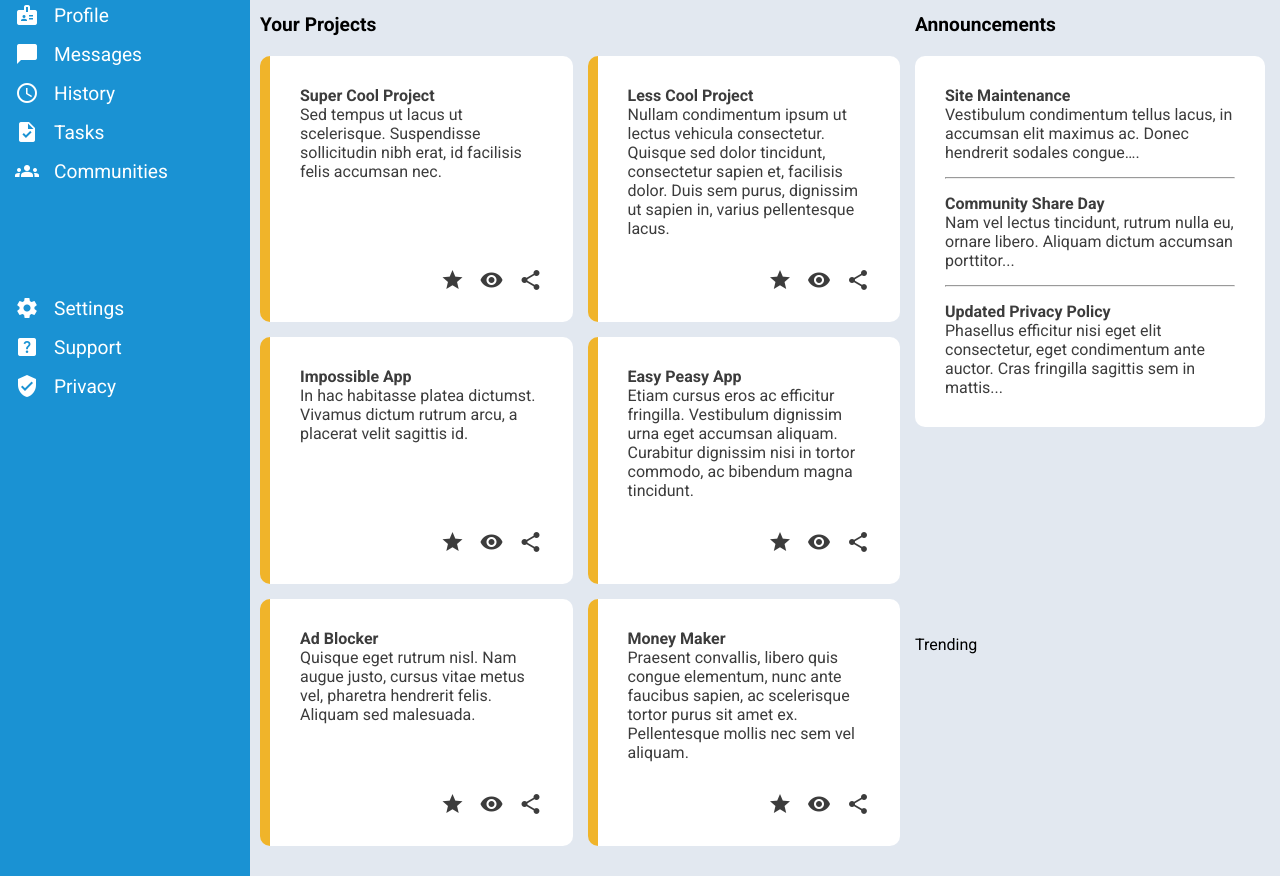
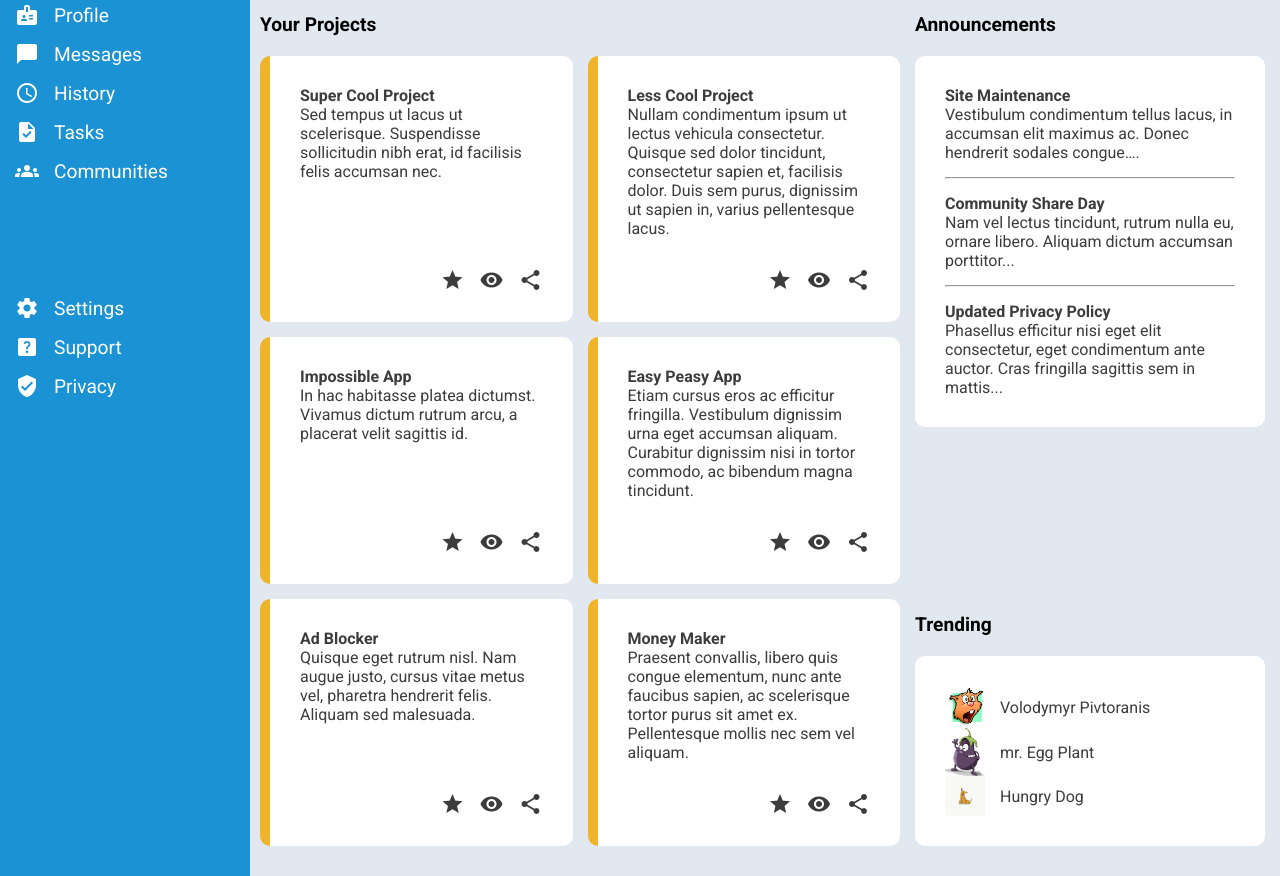
Before and after one commit to PivtoranisV/admin-dashboard, a plain HTML site: page index.html in a window 1280 px wide. Shown: the part 141-1017 px from the top of the page. Drawn offline with Linux system fonts and the light colour scheme.

Commit message:
Add trending section layout

```diff
--- a/index.html
+++ b/index.html
@@ -196,6 +196,20 @@
         </div>
         <div class="trending">
           <p>Trending</p>
+          <div class="card">
+            <div>
+              <img src="assets/amazed.png" alt="face of amazed animal" />
+              <span>Volodymyr Pivtoranis</span>
+            </div>
+            <div>
+              <img src="assets/eggplant.png" alt="face of amazed animal" />
+              <span>mr. Egg Plant</span>
+            </div>
+            <div>
+              <img src="assets/dog.png" alt="face of amazed animal" />
+              <span>Hungry Dog</span>
+            </div>
+          </div>
         </div>
       </div>
     </div>
--- a/style.css
+++ b/style.css
@@ -152,7 +152,9 @@
     flex-grow: 1;
 }
 
-.projects>p {
+.projects>p,
+.announcements>p,
+.trending>p {
     font-weight: bold;
     font-size: 1.2rem;
 }
@@ -175,7 +177,8 @@
     gap: 15px;
 }
 
-.announcements .card {
+.announcements .card,
+.trending .card {
     margin-top: 20px;
     background-color: var(--secondary_text_color);
     border-radius: 10px;
@@ -185,11 +188,20 @@
     flex-direction: column;
 }
 
-.announcements>p {
-    font-weight: bold;
-    font-size: 1.2rem;
-}
-
 hr {
     margin: 15px 0;
 }
+
+.trending {
+    align-self: end;
+}
+
+.trending img {
+    width: 40px;
+}
+
+.trending .card div {
+    display: flex;
+    align-items: center;
+    gap: 15px;
+}
```
Also changed, not shown: assets/dog.png (added), assets/eggplant.png (added).
